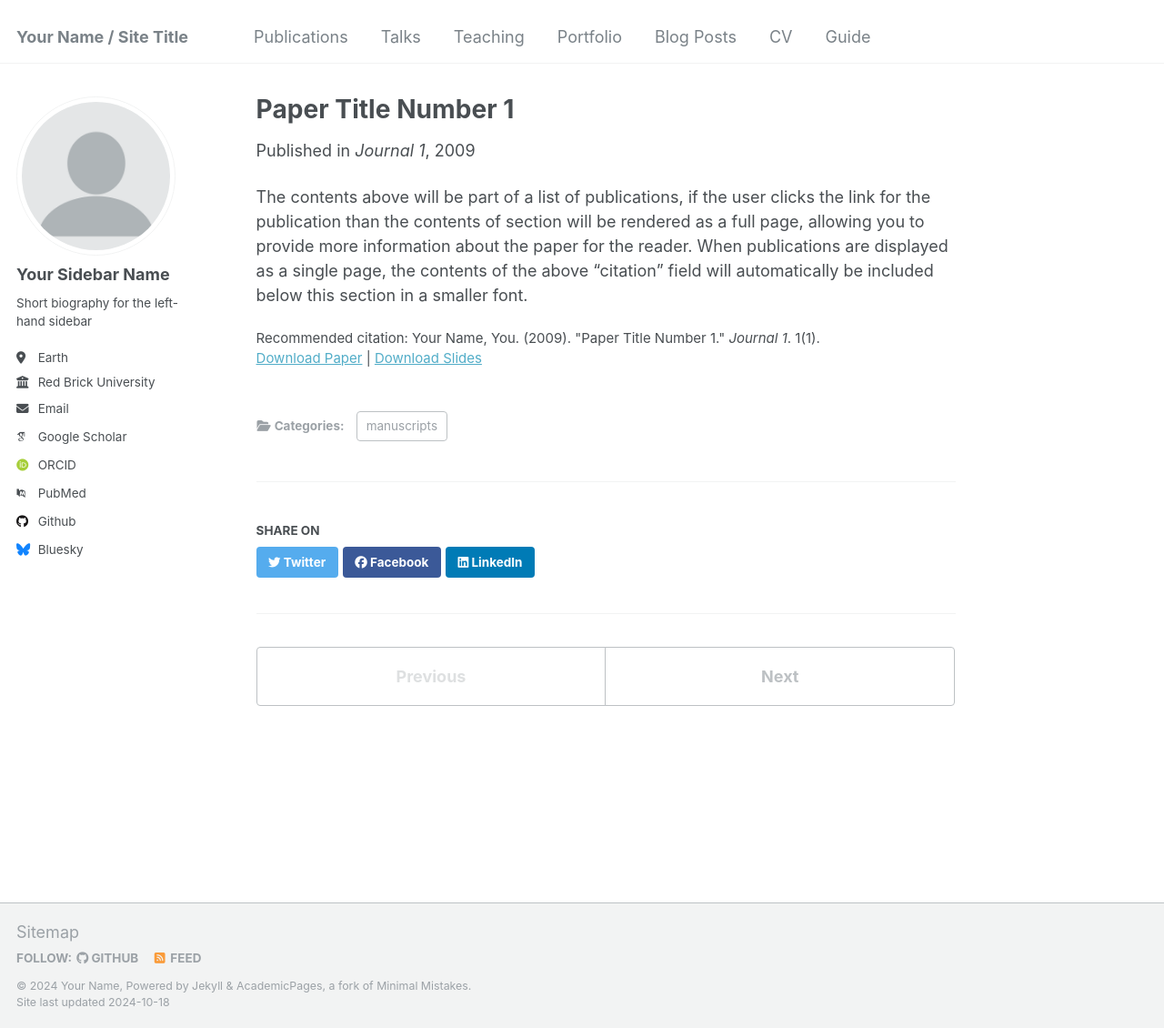
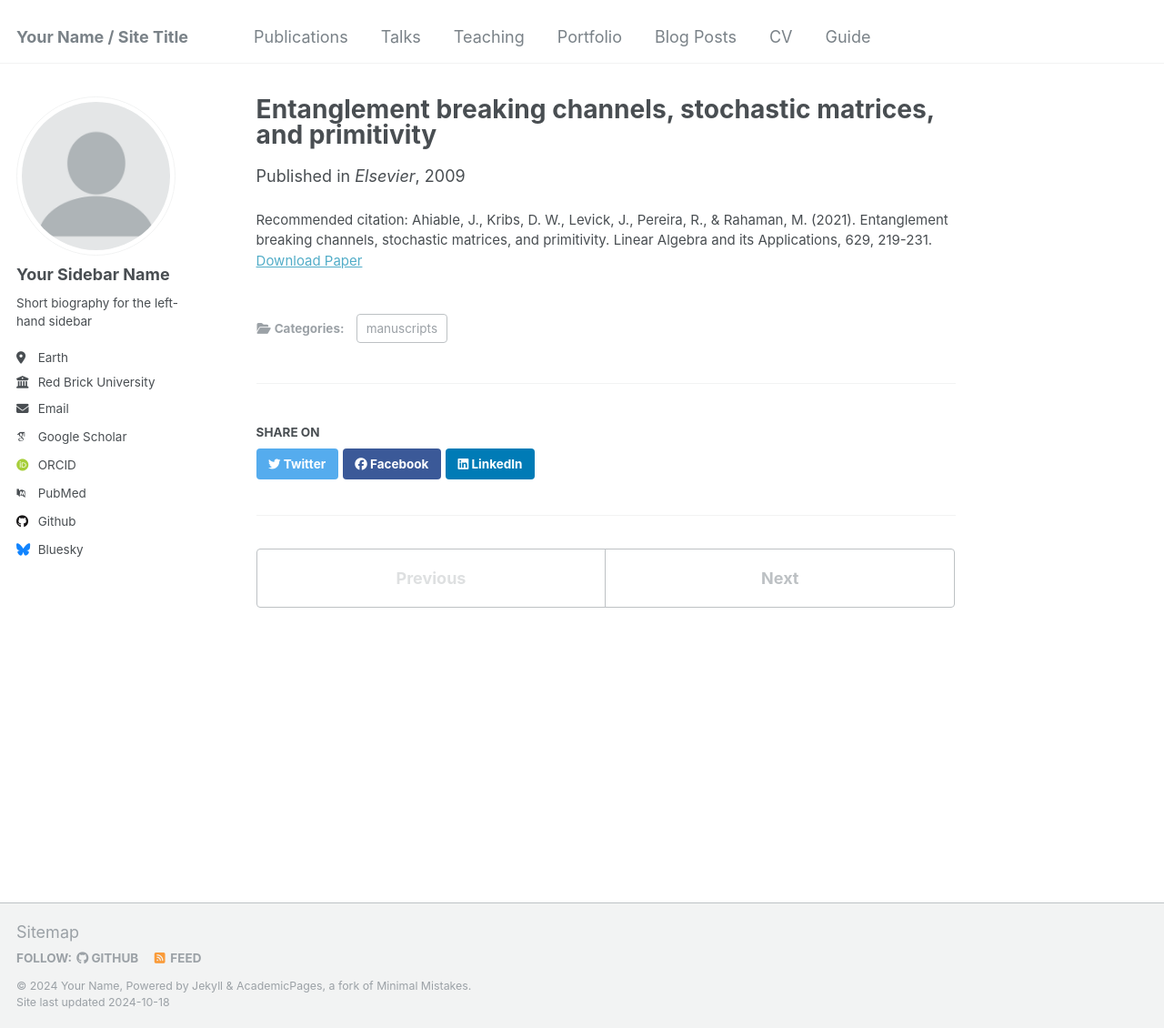
Before and after one commit to jennquantum/jenniferahiable, a Jekyll site: the page built from _publications/2009-10-01-paper-title-number-1.md, in a window 1280 px wide and 1130 px high. Shown: the whole window at 91% size. Built offline with Jekyll 4.4.1, drawn with Linux system fonts in a browser that asks for light colours; some web fonts are replaced.

Commit message:
Entanglement_breaking_channels_stochastic_matrices_and_primitivity.md

```diff
--- a/_publications/2009-10-01-paper-title-number-1.md
+++ b/_publications/2009-10-01-paper-title-number-1.md
@@ -1,14 +1,10 @@
 ---
-title: "Paper Title Number 1"
+title: "Entanglement breaking channels, stochastic matrices, and primitivity"
 collection: publications
 category: manuscripts
-permalink: /publication/2009-10-01-paper-title-number-1
-excerpt: 'This paper is about the number 1. The number 2 is left for future work.'
-date: 2009-10-01
-venue: 'Journal 1'
-slidesurl: 'http://academicpages.github.io/files/slides1.pdf'
-paperurl: 'http://academicpages.github.io/files/paper1.pdf'
-citation: 'Your Name, You. (2009). &quot;Paper Title Number 1.&quot; <i>Journal 1</i>. 1(1).'
+permalink: /publication/Entanglement_breaking_channels_stochastic_matrices_and_primitivity
+venue: 'Elsevier'
+slidesurl: #'http://academicpages.github.io/files/slides1.pdf](https://www.sciencedirect.com/science/article/abs/pii/S0024379521003104'
+paperurl: 'http://academicpages.github.io/files/slides1.pdf](https://www.sciencedirect.com/science/article/abs/pii/S0024379521003104'
+citation: 'Ahiable, J., Kribs, D. W., Levick, J., Pereira, R., & Rahaman, M. (2021). Entanglement breaking channels, stochastic matrices, and primitivity. Linear Algebra and its Applications, 629, 219-231.'
 ---
-
-The contents above will be part of a list of publications, if the user clicks the link for the publication than the contents of section will be rendered as a full page, allowing you to provide more information about the paper for the reader. When publications are displayed as a single page, the contents of the above "citation" field will automatically be included below this section in a smaller font.
```
